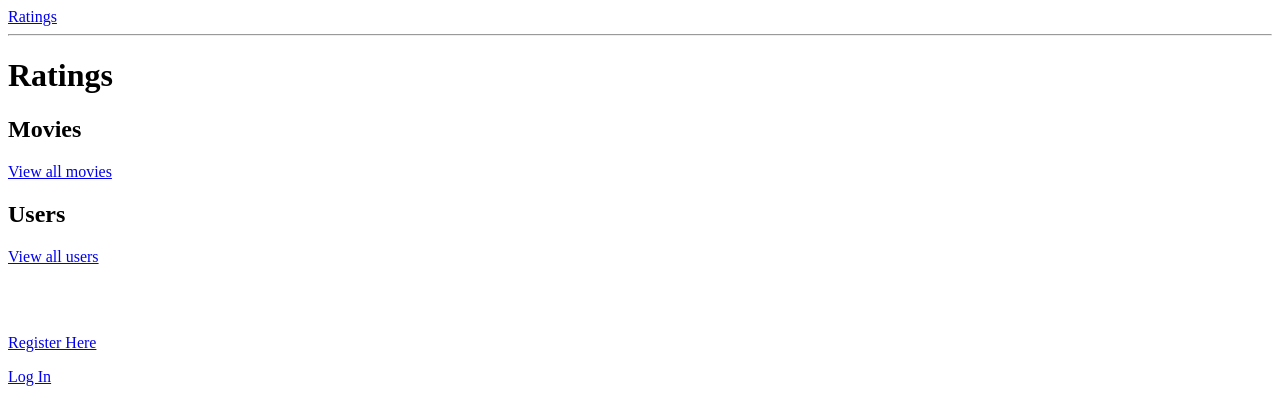
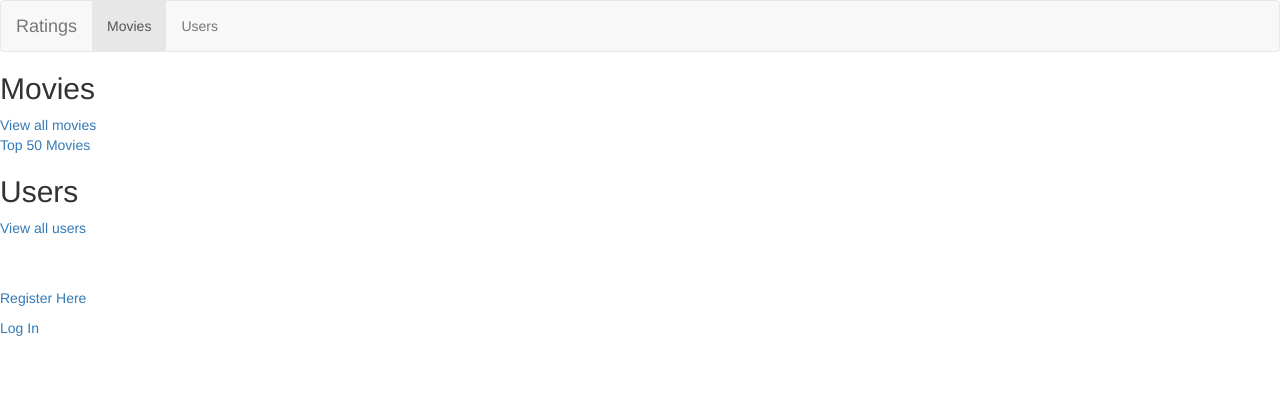
Before and after one commit to glitton/ratings, a Flask app: page / in a window 1280 px wide. Shown: the top 420 px of the page. Run offline with Flask 2, Linux system fonts and the light colour scheme; some libraries are stand-ins or nearby versions.

Commit message:
added top movies page and bootstrap for navigation.

```diff
--- a/server.py
+++ b/server.py
@@ -53,6 +53,27 @@ def movie_list():
 
     movies = Movie.query.order_by(Movie.title).all()
     return render_template("movie_list.html", movies=movies)
+
+
+@app.route("/top-movies")
+def show_top_movies():
+    """Show top 50 movies from the database."""
+    avg_movies = []  # empty movie list
+
+    movies = Movie.query.all()
+    for movie in movies:
+        # ratings = movie.ratings
+        rating_scores = [rating.score for rating in movie.ratings]
+        avg_rating = float(sum(rating_scores)) / len(rating_scores)
+        avg_movies.append((avg_rating, movie))
+
+    avg_movies.sort(reverse=True)  # sorted avg_movies list, tuples
+    print "\n\n"
+    print avg_movies
+    print "\n\n"
+    avg_movies = avg_movies[:51]
+
+    return render_template("top_movies.html", movies=avg_movies)
 
 
 @app.route("/movies/<movie_id>")
--- a/templates/base.html
+++ b/templates/base.html
@@ -2,11 +2,37 @@
 <html>
 <head>
   <title>Ratings</title>
+  <link href="https://maxcdn.bootstrapcdn.com/bootstrap/3.3.7/css/bootstrap.min.css" rel="stylesheet">
 </head>
 
 <body>
-  <a href="/">Ratings</a>
-  <hr>
+<nav class="navbar navbar-default">
+  <div class="container-fluid">
+    <!-- Brand and toggle get grouped for better mobile display -->
+    <div class="navbar-header">
+      <button type="button" class="navbar-toggle collapsed" data-toggle="collapse" data-target="#bs-example-navbar-collapse-1" aria-expanded="false">
+        <span class="sr-only">Toggle navigation</span>
+        <span class="icon-bar"></span>
+        <span class="icon-bar"></span>
+        <span class="icon-bar"></span>
+      </button>
+      <a class="navbar-brand" href="/">Ratings</a>
+    </div>
+
+    <!-- Collect the nav links, forms, and other content for toggling -->
+    <div class="collapse navbar-collapse" id="bs-example-navbar-collapse-1">
+      <ul class="nav navbar-nav">
+        <li class="active"><a href="/movies">Movies</a></li>
+        <li><a href="/users">Users</a></li>
+
+      </ul>
+
+    </div><!-- /.navbar-collapse -->
+  </div><!-- /.container-fluid -->
+</nav>
+
+
+
 <!-- Show flashed messages -->
   {% with messages = get_flashed_messages() %}
       {% for message in messages %}
--- a/templates/homepage.html
+++ b/templates/homepage.html
@@ -1,10 +1,9 @@
 {% extends 'base.html' %}
 {% block content %}
 
-<h1>Ratings</h1>
-
 <h2>Movies</h2>
-<p><a href="/movies">View all movies</a></p>
+<p><a href="/movies">View all movies</a><br>
+   <a href="top-movies">Top 50 Movies</a></p>
 
 <h2>Users</h2>
 <p><a href="/users">View all users</a></p>
```
Also changed, not shown: templates/top_movies.html (added, +31 -0 lines).
